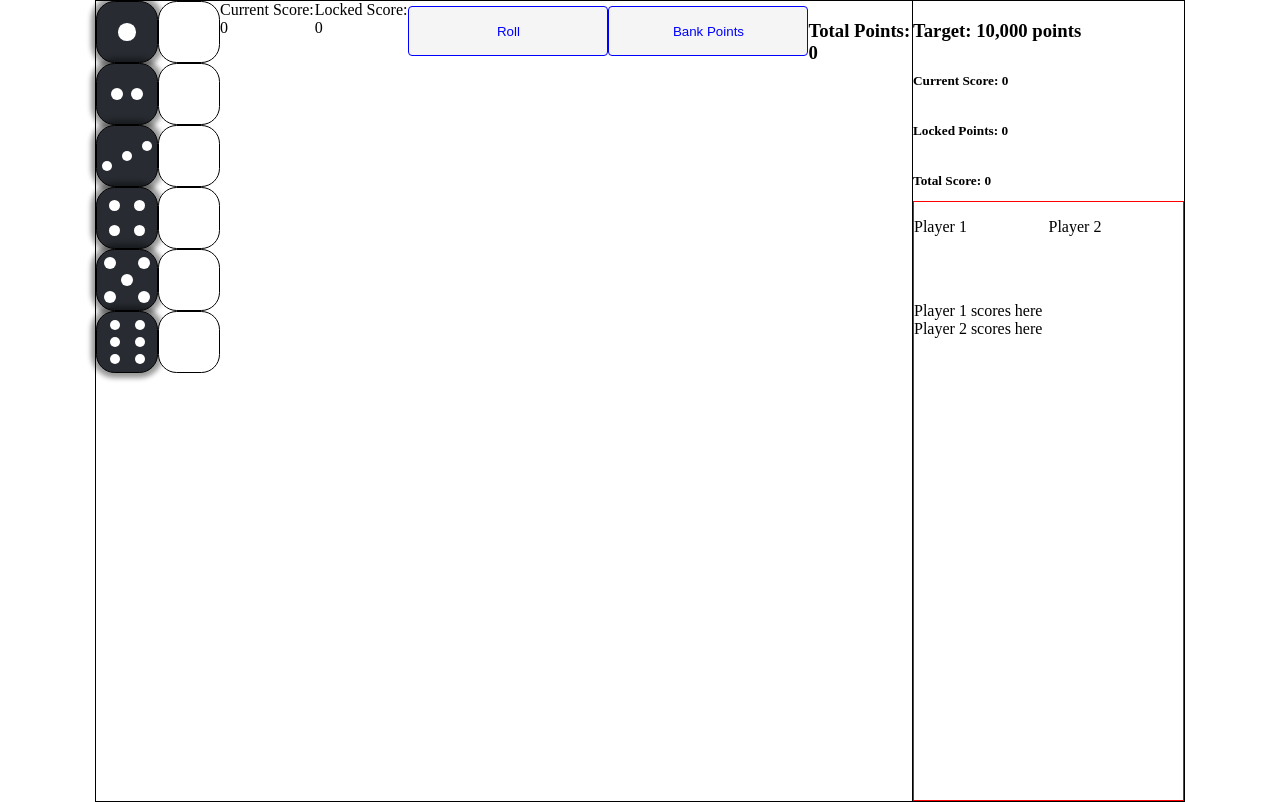
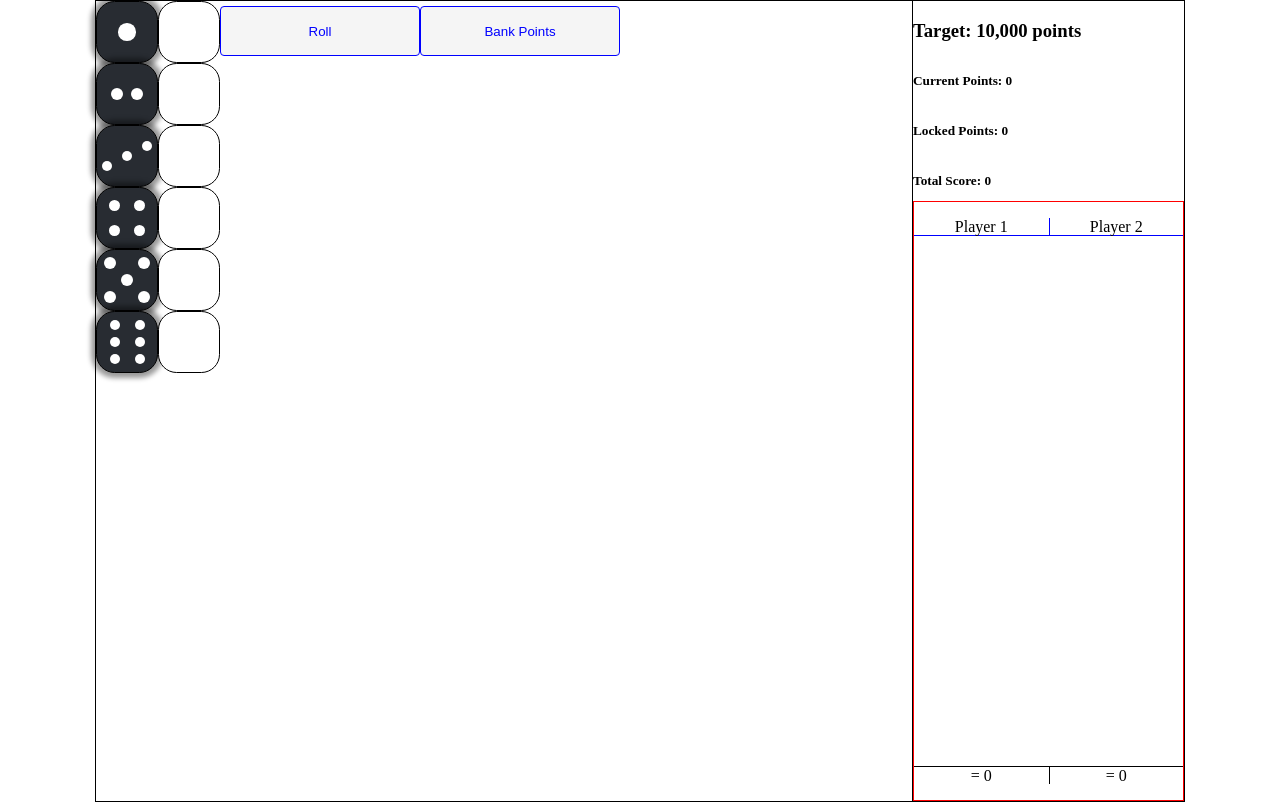
Before and after one commit to AliNisarAhmed/zilch-reactjs, a React (Create React App) app: page / in a window 1280 px wide. Built offline with nearby package versions, Linux system fonts and the light colour scheme.

Commit message:
to add: free roll, no scoring dice

```diff
--- a/src/App.jsx
+++ b/src/App.jsx
@@ -35,7 +35,7 @@ const StyledApp = styled.div`
   border: 1px solid black;
 `;
 
-const DiceContainer = styled.div`
+const Container = styled.div`
   display: flex;
 `;
 
@@ -88,24 +88,29 @@ function App () {
   const [ currentScore, setCurrentScore ] = React.useState(0);
   const [ totalPoints, setTotalPoints ] = React.useState(0);
   const [ lockedScore, setLockedScore ] = React.useState(0);
-  const [ gameState, setGameState ] = React.useState('INIT');  // INIT | PLAYER_TURN |
+  const [ gameState, setGameState ] = React.useState('INIT');  // INIT | PLAYER_TURN
   const [ gameStatusMsg, setGameStatusMsg ] = React.useState('');
+  const [ turn, setTurn ] = React.useState(true)  // true | false == Player1 | Player2
+  const [ p1Banks, setP1Banks ] = React.useState([]);
+  const [ p2Banks, setP2Banks ] = React.useState([]);
 
   async function handleRollButtonClick() {
     if (currentScore > 0 || gameState === "INIT") {
       changeRollDiceStatus(true);
-      await timeout(1000);
+      await timeout(800);
       dispatch( {type: ROLL_DICE, payload: generateRandomDice(dice)} );
       changeRollDiceStatus(false);
     }
   }
 
   function bankPoints() {
-    setTotalPoints(prevTotalPoints => prevTotalPoints + lockedScore + currentScore);
-    setCurrentScore(0);
-    setLockedScore(0);
-    setGameState("INIT");
-    dispatch({ type: RESET, payload: initialState })
+    if (lockedScore + currentScore >= 300) {
+      setTotalPoints(lockedScore + currentScore);
+      setCurrentScore(0);
+      setLockedScore(0);
+      setGameState("INIT");
+      dispatch({ type: RESET, payload: initialState })
+    }
   }
 
   // calulcating score after each update to dice array
@@ -120,12 +125,13 @@ function App () {
     if (!rollDiceStatus) {
       console.log('start');
       dispatch( {type: LOCK_SELECTED} );
-      setLockedScore(lockedScore + currentScore);
+      setLockedScore(prev => prev + currentScore);
       setCurrentScore(0);
       if (hasPlayerZilched(dice)) {
         console.log("ZILCH!!!");
         setCurrentScore(0);
         setLockedScore(0);
+        setTotalPoints("ZILCH");
         dispatch({type: RESET, payload: initialState});
         setGameState("INIT");
         setGameStatusMsg("ZILCH!!!");
@@ -135,11 +141,34 @@ function App () {
     }
   }, [rollDiceStatus]);
 
+  // Banking points for respective players after click on bank points button
+  React.useEffect(() => {
+    if (totalPoints > 0 || totalPoints === "ZILCH") {
+      if (turn) {
+        setP1Banks(prev => [...prev, totalPoints])
+      } else {
+        setP2Banks(prev => [...prev, totalPoints])
+      }
+      setTotalPoints(0);
+      setTurn(prev => !prev);
+    }
+  }, [totalPoints])
+
+
+  // Async function to clear the game status message after certain time
+  async function clearGameStatusMsg () {
+    await timeout(1500);
+    setGameStatusMsg('');
+  }
+  // clear gameStatusMsg hook
+  React.useEffect(() => {
+    clearGameStatusMsg();
+  })
 
   return (
     <StyledApp>
       <Main />
-      <DiceContainer>
+      <Container>
         <StyledDice>
           {
             dice.map(dieObj => dieObj.selected ? {...dieObj, dots: null}: dieObj).map((dieObj, i) => (
@@ -154,21 +183,18 @@ function App () {
             ))
           }
         </StyledDice>
-        <div>Current Score: {currentScore}</div>
-        <div>Locked Score: {lockedScore}</div>
         <Controls>
           <Button clickHandler={handleRollButtonClick} gameState={gameState} name="roll">Roll</Button>
           <h4>{gameStatusMsg}</h4>
           <Button clickHandler={bankPoints} gameState={gameState} name="bank">Bank Points</Button>
         </Controls>
-        <h3>Total Points: {totalPoints}</h3>
-      </DiceContainer>
+      </Container>
       <StyledScoresheet>
         <h3>Target: 10,000 points</h3>
-        <h5>Current Score: {currentScore}</h5>
+        <h5>Current Points: {currentScore}</h5>
         <h5>Locked Points: {lockedScore}</h5>
         <h5><b>Total Score: {lockedScore + currentScore}</b></h5>
-        <Scoresheet></Scoresheet>
+        <Scoresheet p1Banks={p1Banks} p2Banks={p2Banks}></Scoresheet>
       </StyledScoresheet>
     </StyledApp>
   );
--- /dev/null
+++ b/src/ScoreTile.jsx
@@ -0,0 +1,15 @@
+import React from 'react'
+
+export default function ScoreTile({ score }) {
+  return (
+    <>
+     {
+       score.map((pt, i) => (
+         typeof pt === "number" ?
+         <div key={i}>Turn {i + 1}: {pt}</div> :
+         <div key={i}>ZILCH!</div>
+       ))
+     }
+    </>
+  )
+}
--- a/src/Scoresheet.jsx
+++ b/src/Scoresheet.jsx
@@ -1,38 +1,61 @@
 import React from 'react'
 import styled from 'styled-components';
 
+import ScoreTile from './ScoreTile';
 
 const ScoreContainer = styled.div`
   display: grid;
   grid-template-columns: 1fr 1fr;
-  grid-template-rows: 100px 1fr;
+  grid-template-rows: 50px 1fr 50px;
   border: 1px solid red;
+  text-align: center;
 `;
 
 const StyledLabel1 = styled.p`
   display: inline-block;
   grid-row: 1 / 2;
   grid-column: 1 / 2;
+  border-bottom: 1px solid blue;
 `;
 
 const StyledLabel2 = styled(StyledLabel1)`
   grid-row: 1 / 2;
   grid-column: 2 / 3;
+  border-left: 1px solid blue;
 `;
 
 const Scores = styled.div`
-
+  grid-column: 1 / 3;
+  display: grid;
+  grid-template-columns: 1fr 1fr;
 `;
 
-export default function Scoresheet() {
+const TotalScore1 = styled.p`
+  display: inline-block;
+  grid-column: 1 / 2;
+  border-top: 1px solid black;
+`;
+
+const TotalScore2 = styled(TotalScore1)`
+  grid-column: 2 / 3;
+  border-left: 1px solid black;
+`;
+
+export default function Scoresheet({ p1Banks, p2Banks }) {
   return (
     <ScoreContainer>
       <StyledLabel1>Player 1</StyledLabel1>
       <StyledLabel2>Player 2</StyledLabel2>
       <Scores>
-        <div>Player 1 scores here</div>
-        <div>Player 2 scores here</div>
+        <div>
+          <ScoreTile score={p1Banks}/>
+        </div>
+        <div>
+          <ScoreTile score={p2Banks} />
+        </div>
       </Scores>
+      <TotalScore1>= {p1Banks.filter(x => typeof x === "number").reduce((a, x) => a + x, 0)}</TotalScore1>
+      <TotalScore2>= {p2Banks.filter(x => typeof x === "number").reduce((a, x) => a + x, 0)}</TotalScore2>
     </ScoreContainer>
   )
 }
```
